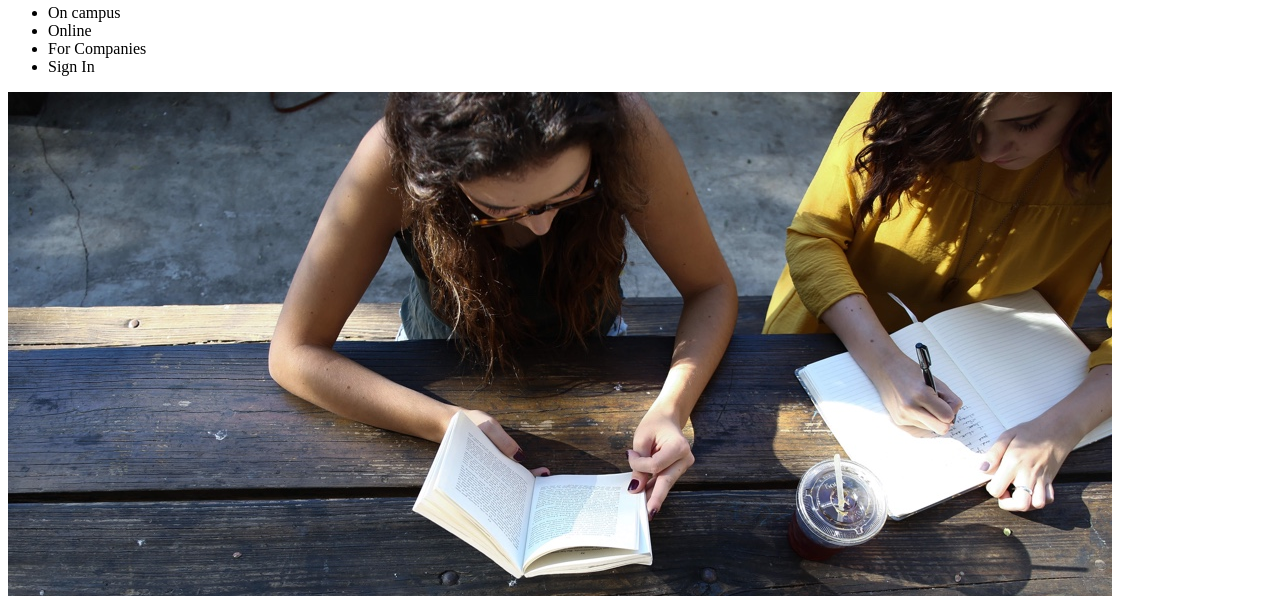
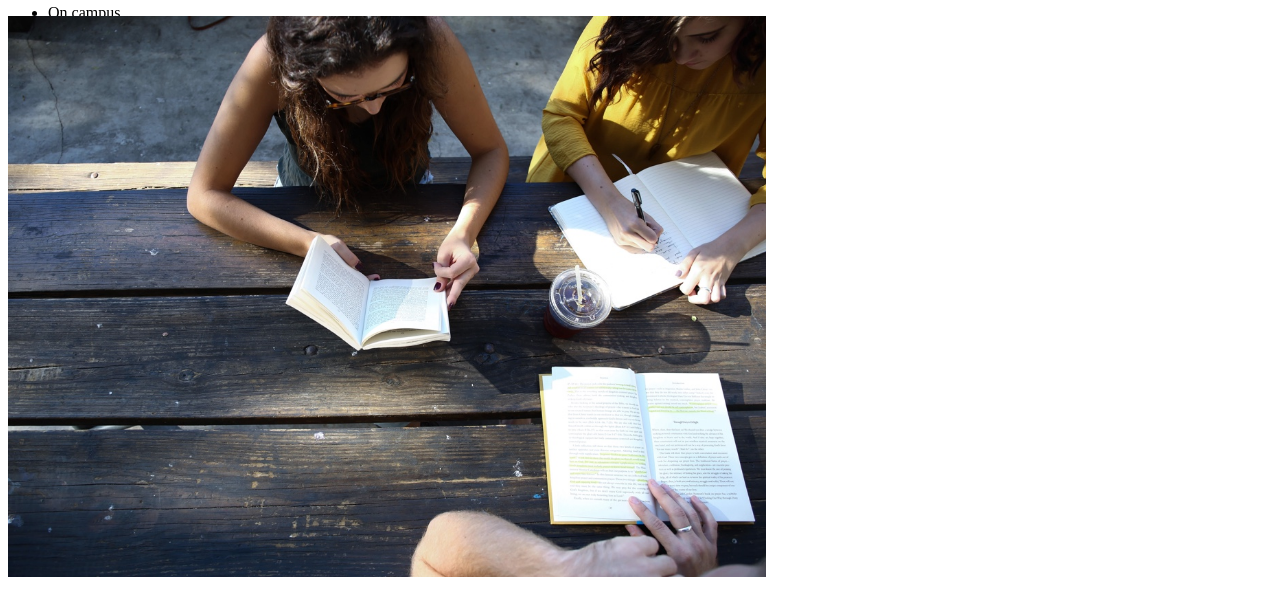
Before and after one commit to gmalazarte/Colmar-Academy, a plain HTML site: page index.html in a window 1280 px wide. Shown: the part 56-652 px from the top of the page. Drawn offline with Linux system fonts and the light colour scheme.

Commit message:
added maxheight for header style and maxwidth for mainbanner style

```diff
--- a/index.html
+++ b/index.html
@@ -4,7 +4,7 @@
     <meta name="viewport" content="width=device-width, initial-scale=1.0">
     <meta http-equiv="X-UA-Compatible" content="ie=edge">
     <title>Colmar Academy</title>
-    <link rel="stylesheet" tpye="text/css" href="resources/css/styles.css">
+    <link rel="stylesheet" tpye="text/css" href="resources/css/style.css">
 </head>
 <header>
     <img src="resources/images/ic-logo.svg">
@@ -17,7 +17,7 @@
     </ul>
 </header>
 <body>
-  <img src="resources/images/banner.jpg">
+  <img class="body--mainbanner" src="resources/images/banner.jpg">
   <h1>Learn something new everyday</h1>
   <h4>Lorem ipsum dolor sit amet consectetur, adipisicing elit.</h4>
   <form>
--- a/resources/css/style.css
+++ b/resources/css/style.css
@@ -0,0 +1,7 @@
+header {
+    max-height: 64px;
+}
+
+.body--mainbanner{
+   max-width: 60%;
+}
```
